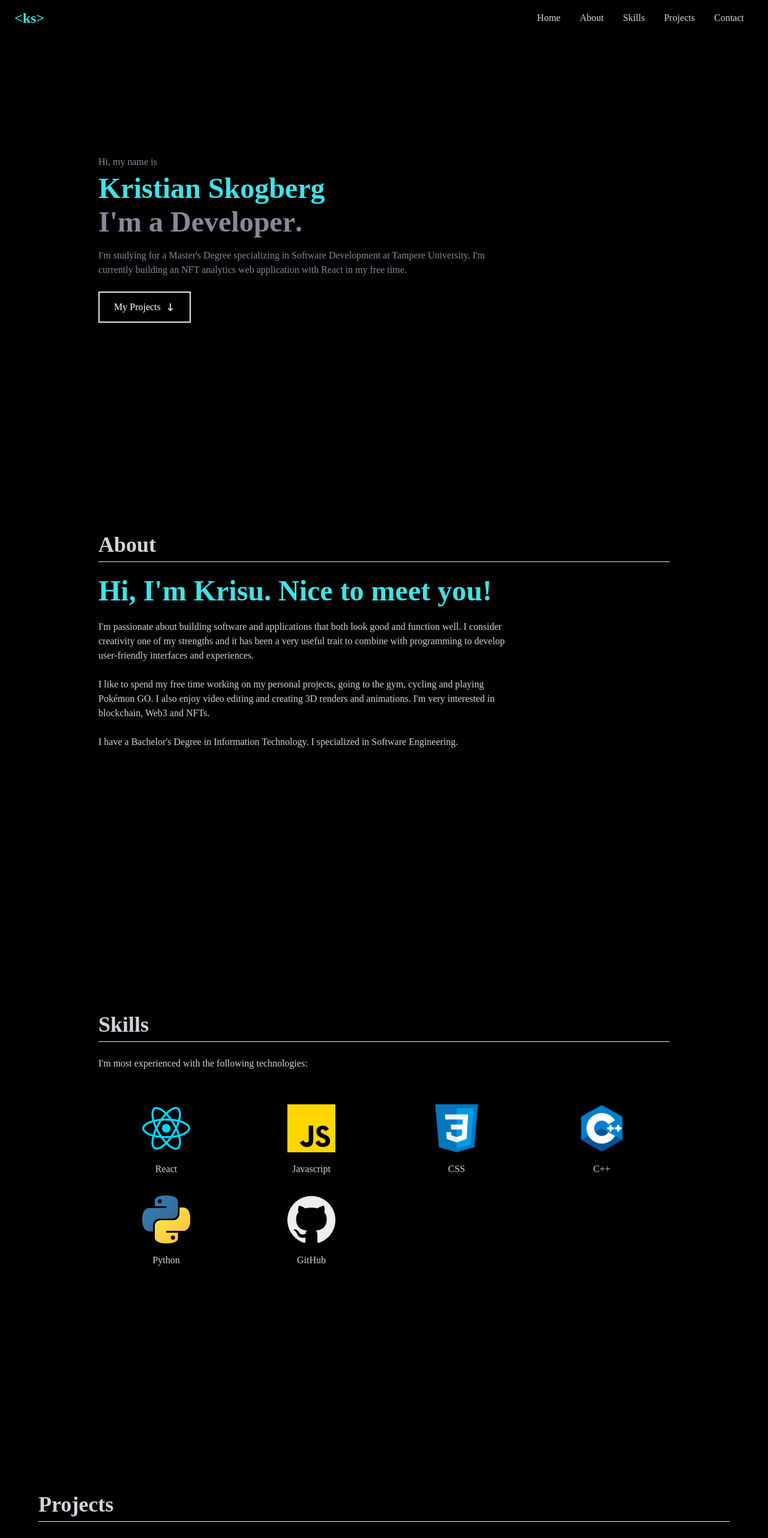
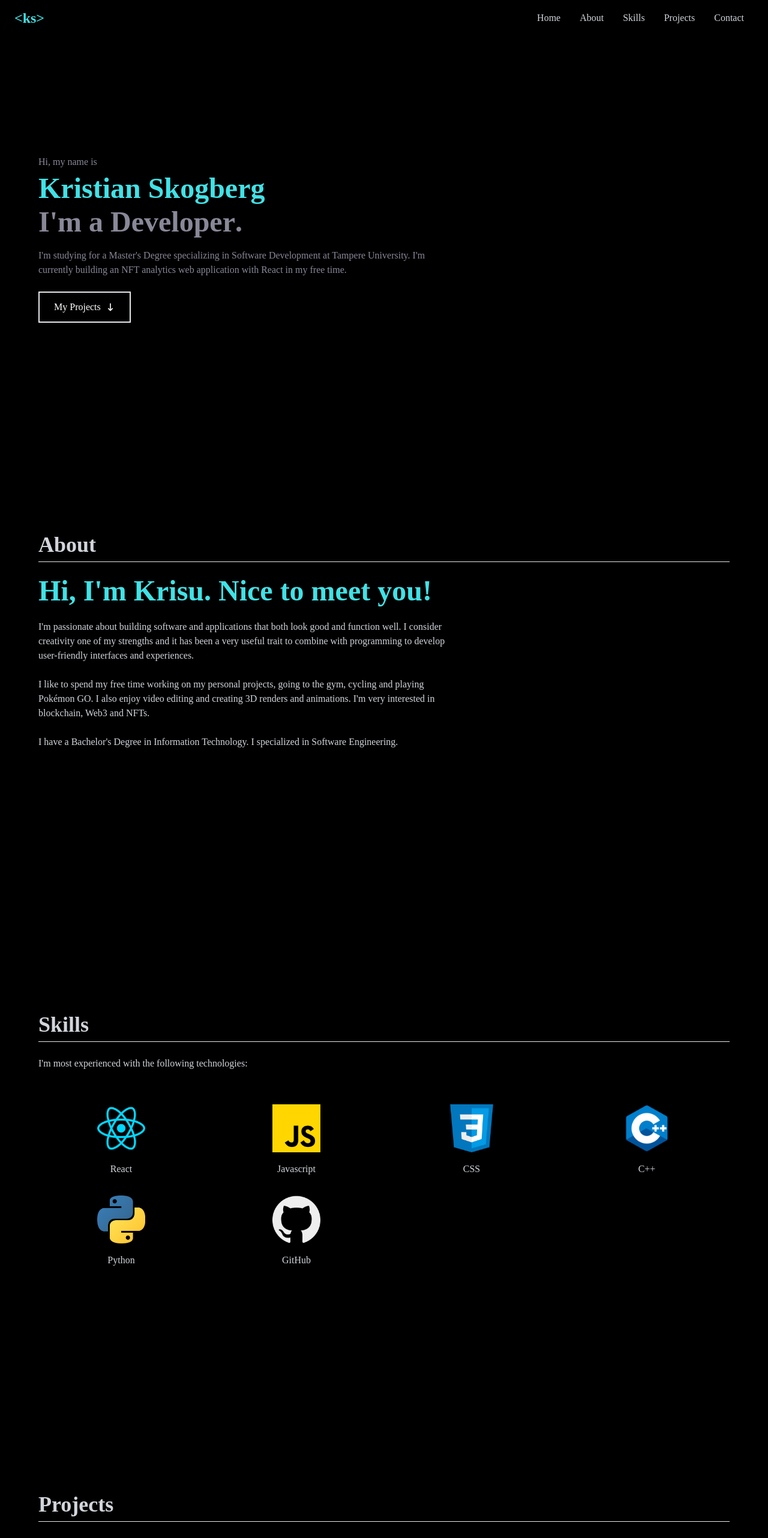
Before and after one commit to kristianskogberg/portfolio, a React (Create React App) app: page / in a window 1280 px wide. Shown: the top 2564 px of the page at 60% size. Built offline with nearby package versions, Linux system fonts and the light colour scheme.

Commit message:
change max width to 1200px

```diff
--- a/src/components/FeaturedProject.jsx
+++ b/src/components/FeaturedProject.jsx
@@ -7,13 +7,13 @@ export default function FeaturedProject(props) {
   return (
     <>
       {props.imageOnRight ? (
-        <div className="flex flex-col lg:flex-row gap-6 pb-20">
+        <div className="flex flex-col lg:flex-row gap-6 pb-[10rem]">
           {/*<div className="w-full md:w-3/5 my-auto ">*/}
 
-          <div className="w-full lg:w-[700px]">
+          <div className="w-full lg:w-3/5">
             <img className="  mx-auto" src={props.image} alt="project"></img>
           </div>
-          <div className="w-full lg:w-[500px] h-full">
+          <div className="w-full lg:w-2/5 h-full">
             <div className="h-1/">
               <ProjectTitle title={props.name} />
             </div>
--- a/src/components/pages/About.jsx
+++ b/src/components/pages/About.jsx
@@ -43,7 +43,7 @@ export default function About() {
       name="about"
       className="w-full h-full xs:h-screen pt-[80px] bg-[black] text-gray-300 "
     >
-      <div className="max-w-[1000px] mx-auto px-6 flex flex-col justify-start h-full">
+      <div className="max-w-[1200px] mx-auto px-6 flex flex-col justify-start h-full">
         <PageTitle title={"About"} />
 
         <motion.div
--- a/src/components/pages/Contact.jsx
+++ b/src/components/pages/Contact.jsx
@@ -31,7 +31,7 @@ export default function Contact() {
       name="contact"
       className="w-full h-screen bg-[black] text-gray-300 pt-[80px]"
     >
-      <div className="max-w-[1000px] mx-auto px-6 flex flex-col justify-start items-center w-full h-full">
+      <div className="max-w-[1200px] mx-auto px-6 flex flex-col justify-start items-center w-full h-full">
         <form
           method="POST"
           action="https://getform.io/f/2015e10b-7fc6-4fc3-8571-5b846f4ff0e1"
@@ -44,19 +44,19 @@ export default function Contact() {
             </p>
           </div>
           <input
-            className="p-2 bg-[#ccd] placeholder-gray-500 text-[black]"
+            className="p-2 bg-gray-300 placeholder-gray-500 text-[black]"
             type="text"
             placeholder="Name"
             name="name"
           />
           <input
-            className="my-4 p-2 bg-[#ccd] placeholder-gray-500 text-[black]"
+            className="my-4 p-2 bg-gray-300 placeholder-gray-500 text-[black]"
             type="email"
             placeholder="Email"
             name="email"
           />
           <textarea
-            className="p-2 bg-[#ccd] placeholder-gray-500 text-[black]"
+            className="p-2 bg-gray-300 placeholder-gray-500 text-[black]"
             name="message"
             rows="10"
             placeholder="Message"
--- a/src/components/pages/Home.jsx
+++ b/src/components/pages/Home.jsx
@@ -38,7 +38,7 @@ const childVariant = {
 export default function Home() {
   return (
     <div name="home" className="w-full h-screen ">
-      <div className="max-w-[1000px] mx-auto px-6 flex flex-col justify-center h-full">
+      <div className="max-w-[1200px] mx-auto px-6 flex flex-col justify-center h-full">
         <div className="flex flex-col md:flex-row">
           <div>
             <AnimatedText
--- a/src/components/pages/Skills.jsx
+++ b/src/components/pages/Skills.jsx
@@ -41,7 +41,7 @@ export default function Skills() {
       name="skills"
       className="w-full h-screen bg-[black] text-gray-300 pt-[80px]"
     >
-      <div className="max-w-[1000px] mx-auto px-6 flex flex-col justify-start w-full h-full">
+      <div className="max-w-[1200px] mx-auto px-6 flex flex-col justify-start w-full h-full">
         <PageTitle title={"Skills"} />
         <div>
           <motion.div
--- a/src/utils/projects.json
+++ b/src/utils/projects.json
@@ -11,7 +11,7 @@
   {
     "name": "NFTGraph",
     "image": "https://raw.githubusercontent.com/kristianskogberg/portfolio/main/src/assets/work-screenshots/nftgraph.png",
-    "demo": "https://youtu.be/R54e8x91NLM",
+    "demo": "https://youtu.be/L82skPsRVE8",
     "code": null,
     "description": "A web app I created with React. Users can search for any NFT collection and the app will fetch data for collections using OpenSea API and IcyTools API. It will also display NFT sales data in real-time and update the UI and graphs automatically.",
     "skills": ["React", "Chart.js", "REST APIs", "GraphQL", "UI/UX Design"]
```
